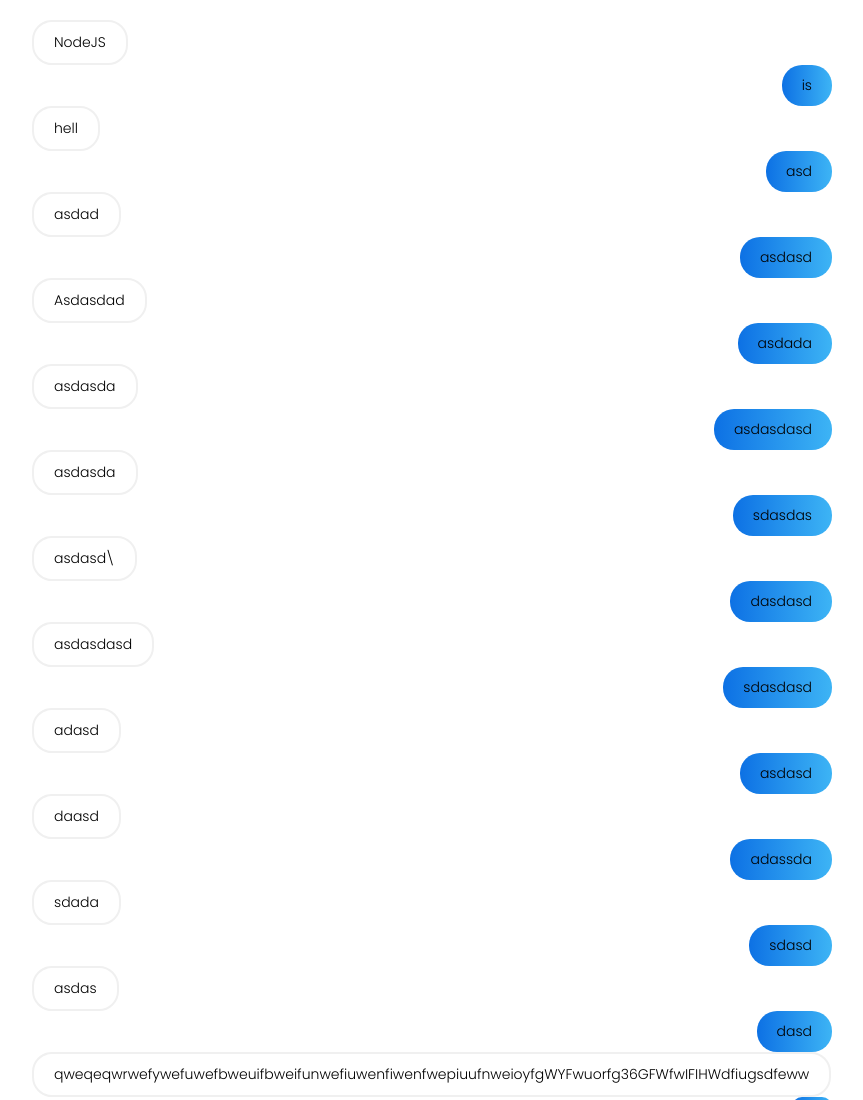
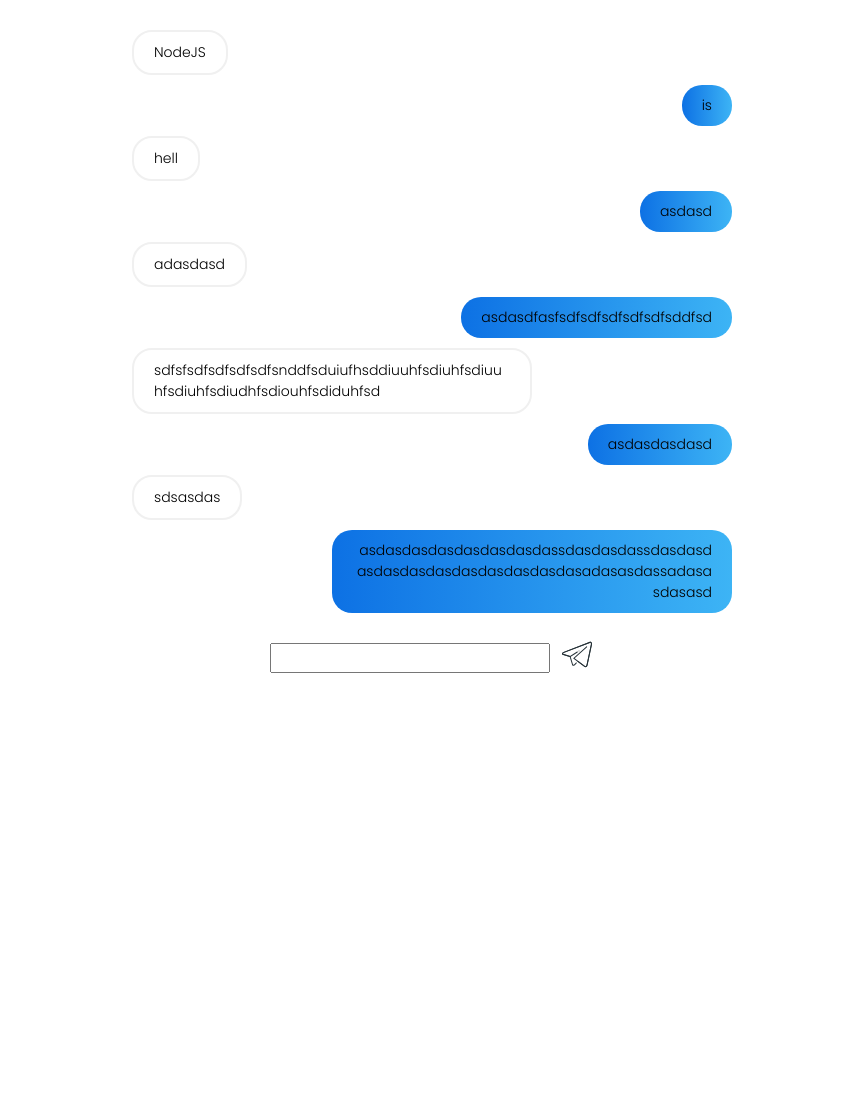
Before and after one commit to Sergei8888/academy, a plain HTML site: page chat/client/index.html in a window 1280 px wide. Shown: the top 1100 px of the page, without its empty margins (208-1071 px from the left). After the commit the page ends 800 px from the top, so only its background shows below. Drawn offline with nearby package versions, Linux system fonts and the light colour scheme; no server answers; files whose address does not match are found by name.

Commit message:
final version numer 50
final version numer 50

```diff
--- a/chat/client/style/main.css
+++ b/chat/client/style/main.css
@@ -3,7 +3,7 @@
     flex-direction: column;
     justify-content: center;
     width: 100%;
-    max-width: 800px;
+    max-width: 600px;
     margin: 0 auto;
     margin-top: 20px;
     font-family: 'Poppins', sans-serif;
@@ -16,17 +16,21 @@
 }
 
 .message {
+    word-wrap: break-word;
+    margin-top: 10px;
     padding: 10px 20px;
     align-self: start;
     border: 2px solid#F0F0F0;
     border-radius: 20px;
-    text-align: center;
+    text-align: left;
+    max-width: 400px;
 }
 
 .message:nth-child(2n) {
     align-self: end;
     border: none;
     background-image: linear-gradient(to right, #0D71E4, #3DB4F5);
+    text-align: right;
 }
 
 .chat__ui {
--- a/chat/server/data.json
+++ b/chat/server/data.json
@@ -1 +1 @@
-{"messages":[{"text":"NodeJS","rendered":"true"},{"text":"is","rendered":"true"},{"text":"hell","rendered":"true"},{"text":"asd","rendered":"true"},{"text":"asdad","rendered":"true"},{"text":"asdasd","rendered":"true"},{"text":"Asdasdad","rendered":"true"},{"text":"asdada","rendered":"true"},{"text":"asdasda","rendered":"true"},{"text":"asdasdasd","rendered":"true"},{"text":"asdasda","rendered":"true"},{"text":"sdasdas","rendered":"true"},{"text":"asdasd\\","rendered":"true"},{"text":"dasdasd","rendered":"true"},{"text":"asdasdasd","rendered":"true"},{"text":"sdasdasd","rendered":"true"},{"text":"adasd","rendered":"true"},{"text":"asdasd","rendered":"true"},{"text":"daasd","rendered":"true"},{"text":"adassda","rendered":"true"},{"text":"sdada","rendered":"true"},{"text":"sdasd","rendered":"true"},{"text":"asdas","rendered":"true"},{"text":"dasd","rendered":"true"},{"text":"qweqeqwrwefywefuwefbweuifbweifunwefiuwenfiwenfwepiuufnweioyfgWYFwuorfg36GFWfwIFIHWdfiugsdfeww","rendered":"true"},{"text":"","rendered":"true"},{"text":"","rendered":"true"}]}
+{"messages":[{"text":"NodeJS","rendered":"true"},{"text":"is","rendered":"true"},{"text":"hell","rendered":"true"},{"text":"asdasd","rendered":"true"},{"text":"adasdasd","rendered":"true"},{"text":"asdasdfasfsdfsdfsdfsdfsdfsddfsd","rendered":"true"},{"text":"sdfsfsdfsdfsdfsdfsnddfsduiufhsddiuuhfsdiuhfsdiuuhfsdiuhfsdiudhfsdiouhfsdiduhfsd","rendered":"true"},{"text":"asdasdasdasd","rendered":"true"},{"text":"sdsasdas","rendered":"true"},{"text":"asdasdasdasdasdasdasdassdasdasdassdasdasdasdasdasdasdasdasdasdasdasadasasdassadasasdasasd","rendered":"true"}]}
```
